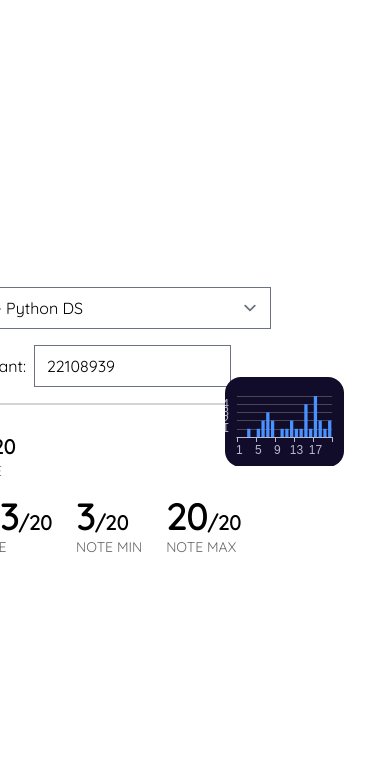
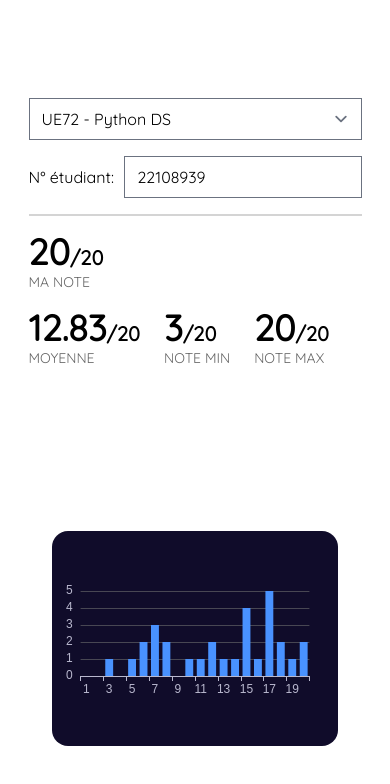
Before and after one commit to Guillaume-prog/marks-parser, a Vue app in the folder frontend/: page / in a window 390 px wide. Shown: the top 784 px of the page. Built offline with nearby package versions, Linux system fonts and the light colour scheme.

Commit message:
add responsive to mobile screen

```diff
--- a/frontend/src/App.vue
+++ b/frontend/src/App.vue
@@ -1,5 +1,5 @@
 <template>
-  <div class="grid h-full grid-cols-2 place-items-center p-4">
+  <div class="grid h-full sm:grid-rows-2 md:grid-cols-2 md:grid-rows-1 place-items-center p-4">
     <div class="flex flex-col gap-4">
       <select v-model="cur_file" @change="update_data">
         <option value="UE72-Python_DS">UE72 - Python DS</option>
@@ -13,8 +13,8 @@
         </option>
       </select>
       <div class="flex items-center gap-2">
-        <p>N° étudiant:</p>
-        <input type="text" v-model="user_id" />
+        <p class="w-32">N° étudiant:</p>
+        <input type="text" class="w-full" @blur="" v-model="user_id" />
       </div>
 
       <hr class="border border-neutral-300" />
@@ -26,7 +26,7 @@
         <Mark :mark="max" desc="Note max" />
       </div>
     </div>
-    <div class="w-2/3">
+    <div class="w-4/5 md:w-2/3">
       <Graph :marks="data" class="aspect-[4/3]" />
     </div>
   </div>
```
